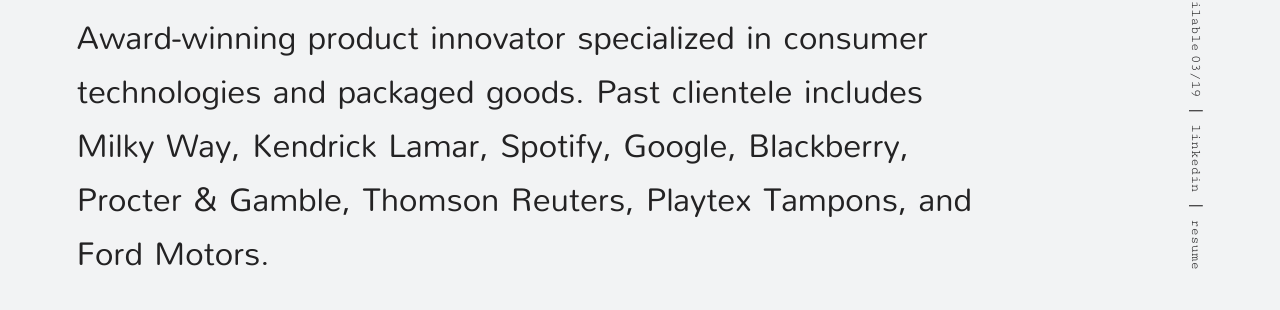
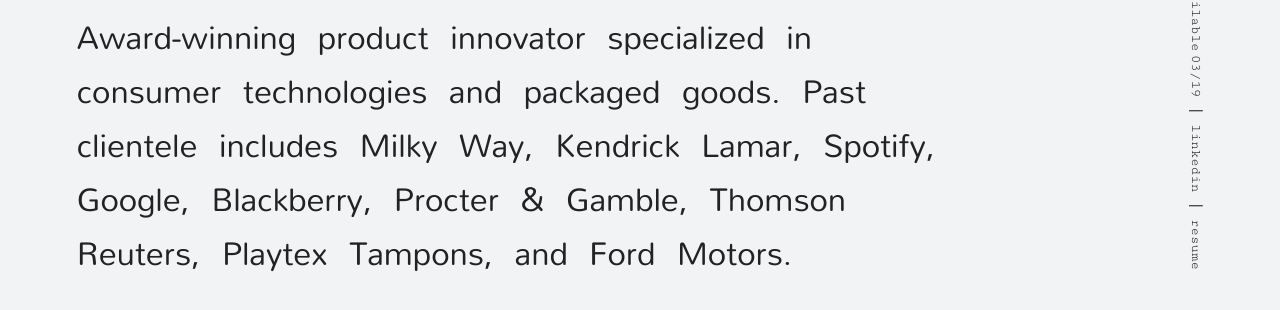
Before and after one commit to ssbramson/Portfolio, a plain HTML site: page index.html in a window 1280 px wide. Shown: the part 488-798 px from the top of the page. Drawn offline with Linux system fonts and the light colour scheme; no server answers.

Commit message:
Removed word spacing

```diff
--- a/index.html
+++ b/index.html
@@ -72,7 +72,7 @@
         font-size: 3.6rem;
         margin-bottom: -1.0rem;
         margin-top: 1.5rem;
-        word-spacing: -1.0rem;
+        /* word-spacing: -1.0rem; */
       }
     }
   </style>
```
